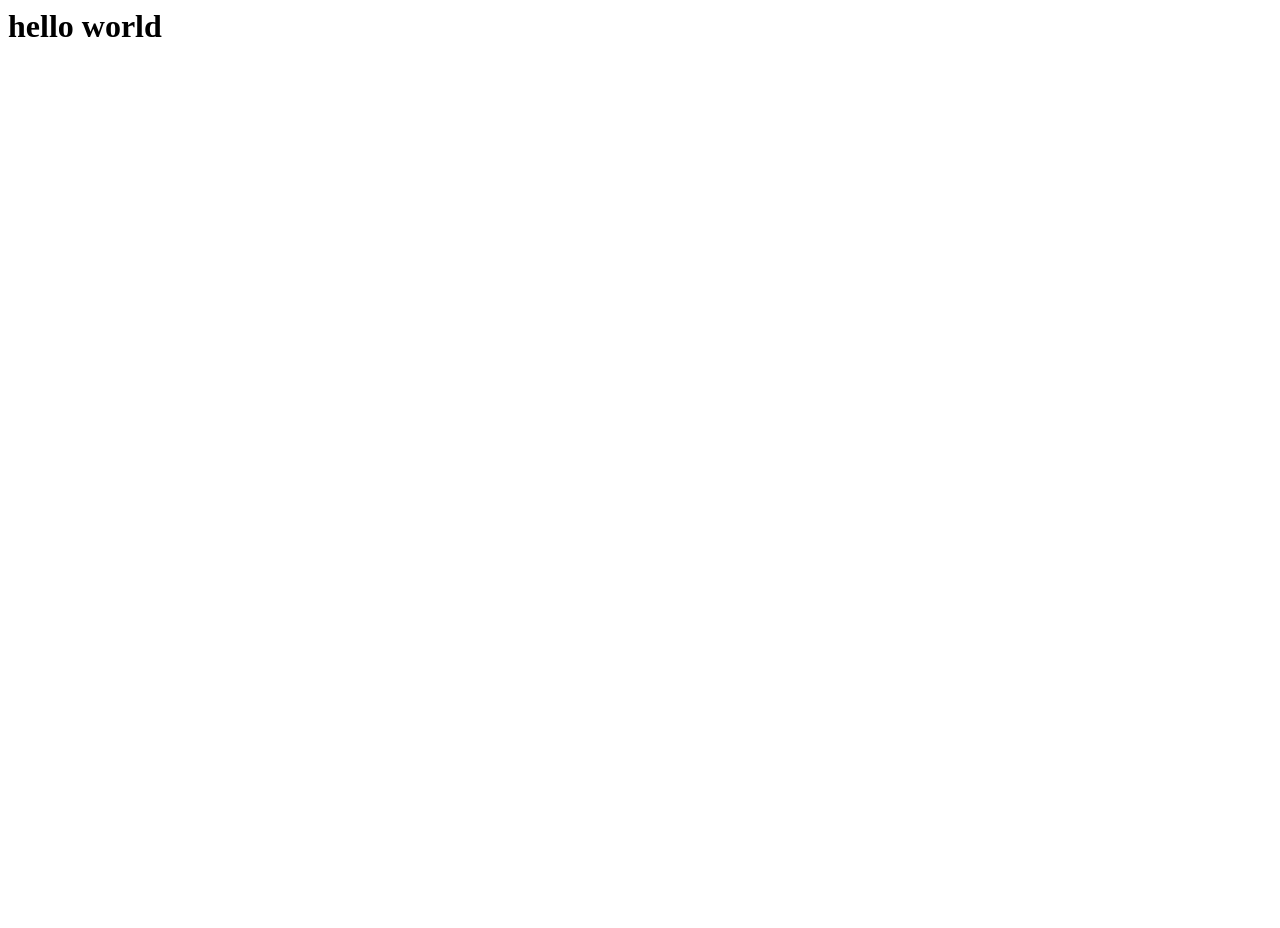
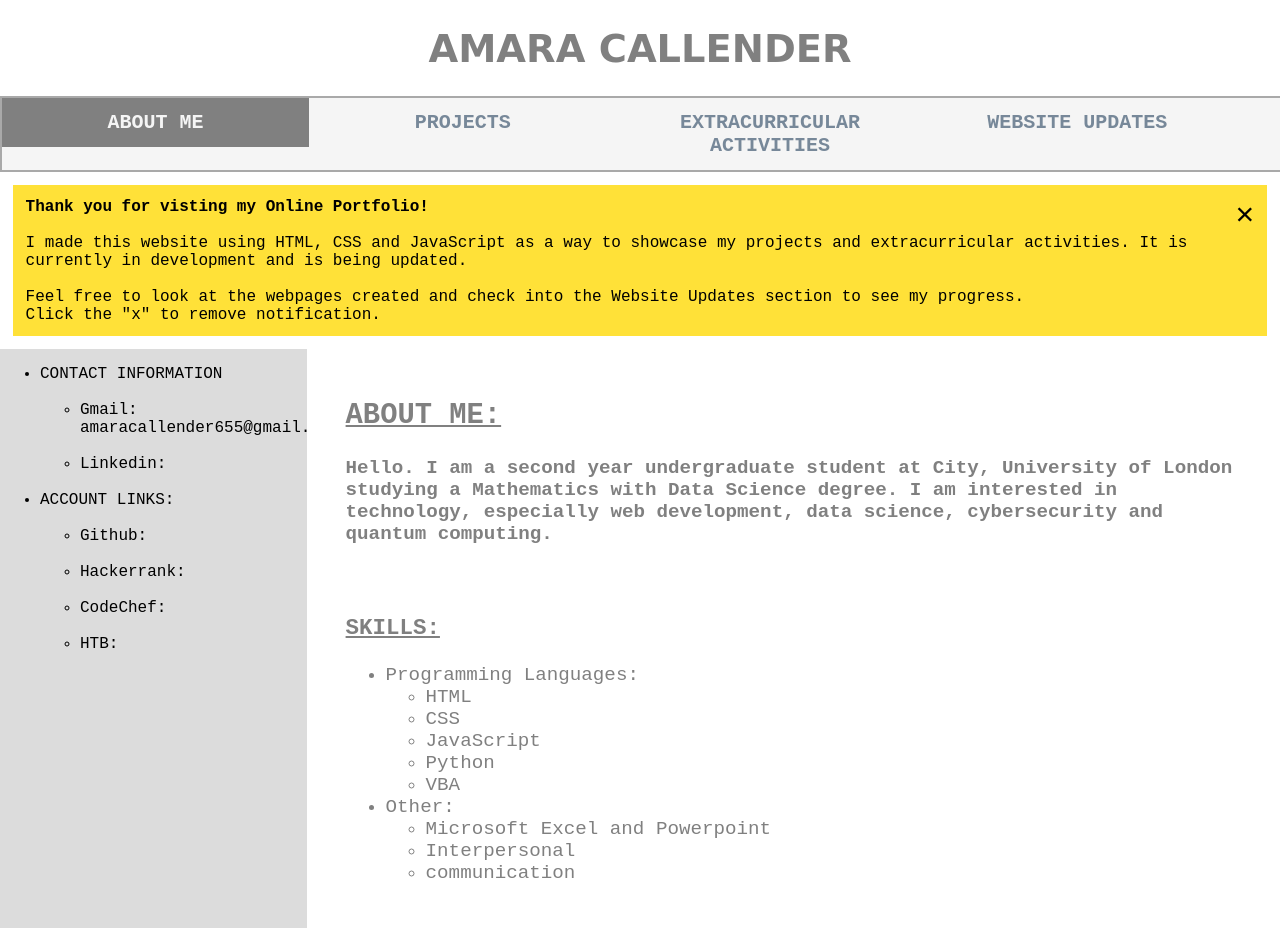
Before and after one commit to acallender65/OnlinePortfolio, a plain HTML site: page mainpage.html in a window 1280 px wide. Before the commit the page ends 800 px from the top, so only its background shows below. Drawn offline with Linux system fonts and the light colour scheme.

Commit message:
Add content

```diff
--- /dev/null
+++ b/codeswing.json
@@ -0,0 +1,4 @@
+{
+  "scripts": [],
+  "styles": []
+}
--- /dev/null
+++ b/mainpage.css
@@ -0,0 +1,83 @@
+body {
+    margin: 0;
+    padding: 0;
+    font-family: 'Courier New', Courier, monospace;
+}
+
+ .header {
+    text-align: center;
+    font-family: Verdana, Geneva, Tahoma, sans-serif;
+    font-size: 1.2em;
+}
+
+ul.horizontalnavbar {
+    list-style-type: none;
+    margin: 0;
+    padding: 0;
+    overflow: hidden;
+    width: 100%;
+    border: 2px, solid, darkgrey;
+    background-color: whitesmoke;
+
+}
+
+.horizontalnavbar li a {
+    float: left;
+    display: block;
+    color: lightslategrey;
+    text-align: center;
+    padding: 1%;
+    font-family:'Courier New', Courier, monospace;
+    text-decoration: none;
+    font-size: 1.25em;
+    width: 22%;
+    font-weight: bold;
+
+}
+
+.horizontalnavbar .active {
+    color: whitesmoke;
+    background-color: grey;
+}
+
+.message {
+    margin: 1%;
+    padding: 1%;
+    background-color: rgb(255, 225, 56);
+    margin-top: 1%;
+    margin-left: 1%;
+    margin-right: 1%;
+    left: 0;
+    position: sticky;
+    position: -webkit-sticky;
+}
+
+.close {
+    font-size: 2em;
+    float: right;
+    transition: 0.5s;
+    cursor: default;
+}
+
+.contactinfo {
+    width: 24%;
+    height: 100%;
+    background-color: gainsboro;
+    padding: 0;
+    overflow: auto;
+    margin: 0;
+    position: fixed;
+    margin-top: 0%;
+    z-index: -1;
+
+}
+
+.mainpagetext {
+    color: grey;
+    margin-left: 25%;
+    margin-top: 0%;
+    padding: 2%;
+    height: 100%;
+    font-size: larger;
+
+}
--- a/mainpage.html
+++ b/mainpage.html
@@ -1,3 +1,85 @@
-<!DOCUTYPE html>
-<h1>hello world</h1>
+<!DOCTYPE html>
+<head>
+    <link rel="stylesheet" href="mainpage.css">
+    <title> Online Portfolio - Amara Callender </title>
+</head>
+<body>
+    <div class="header">
+        <h1><font color= grey>AMARA CALLENDER</font></h1>
+    </div>
+    <div align="top">
+        <ul class="horizontalnavbar">
+            <li><a class="active" href="mainpage.html">ABOUT ME</a></li>
+            <li><a href="projects.html">PROJECTS</a></li>
+            <li><a href="extraactivites.html">EXTRACURRICULAR ACTIVITIES</a></li>
+            <li><a href="updates.html">WEBSITE UPDATES</a></li>
+        </ul>
+
+    </div>
+    <div class="message" >
+        <span class="close" onclick="this.parentElement.style.display='none';">&times;</span>
+        <strong text-align="center">Thank you for visting my Online Portfolio!</strong>
+        <br><br>
+        I made this website using HTML, CSS and JavaScript as a way to showcase my projects and extracurricular activities. It is currently in development and is being updated.
+        <br> <br>
+        Feel free to look at the webpages created and check into the Website Updates section to see my progress.
+        <br>
+        Click the "x" to remove notification.
+    </div>
+    <div class="contactinfo">
+        <ul>
+            <li>CONTACT INFORMATION
+                <br><br>
+                <ul>
+                    <li>Gmail: amaracallender655@gmail.com</li>
+                    <br>
+                    <li>Linkedin:</li>
+
+                </ul>
+            </li>
+            <br>
+            <li>ACCOUNT LINKS:
+                <br><br>
+                <ul>
+                    <li>Github:</li>
+                    <br>
+                    <li>Hackerrank:</li>
+                    <br>
+                    <li>CodeChef:</li>
+                    <br>
+                    <li>HTB:</li>
+
+                </ul>
+            </li>
+        </ul>
+
+    </div>
+    <div class="mainpagetext">
+        <h2><u><strong>ABOUT ME:</strong></u></h2>
+        <h4>Hello. I am a second year undergraduate student at City, University of London studying a Mathematics with Data Science degree. I am interested in technology, especially web development, data science, cybersecurity and quantum computing.</h4>
+        <br>
+        <h3><u><strong>SKILLS:</strong></u></h3>
+        <ul>
+            <li>Programming Languages:
+                <ul>
+                    <li>HTML</li>
+                    <li>CSS</li>
+                    <li>JavaScript</li>
+                    <li>Python</li>
+                    <li>VBA</li>
+                </ul>
+            </li>
+            <li>Other:
+                <ul>
+                    <li>Microsoft Excel and Powerpoint</li>
+                    <li>Interpersonal</li>
+                    <li>communication</li>
+
+                </ul>
+            </li>
+        </ul>
+
+    </div>
+
+</body>
 </html>
```
Also changed, not shown: 1 other file.
